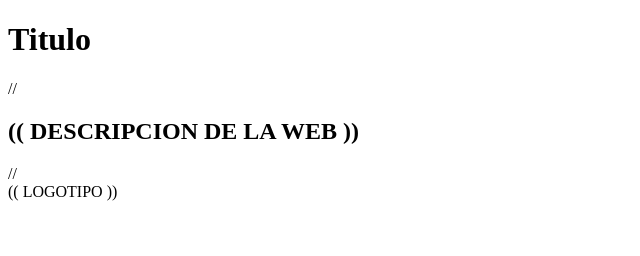
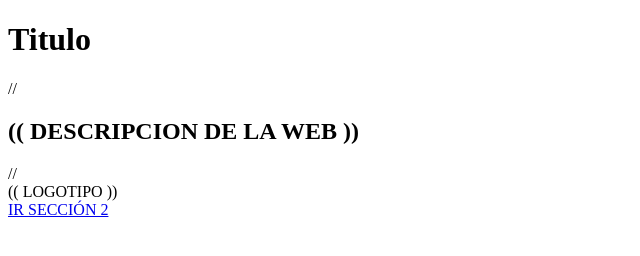
Before and after one commit to AstralConflict/astralconflict.github.io, a plain HTML site: page index.html in a window 1280 px wide. Shown: the whole page, without its empty margins (0-640 px from the left). Drawn offline with Linux system fonts and the light colour scheme.

Commit message:
Update index.html

```diff
--- a/index.html
+++ b/index.html
@@ -13,7 +13,7 @@
             </hgroup>
            // <div id="logotipo">(( LOGOTIPO ))</div>
         </header>
-
+       <a href=»http://astralconflict.github.io/pagina.html»>IR SECCIÓN 2</a>
           </div>
           <footer>
 
```
